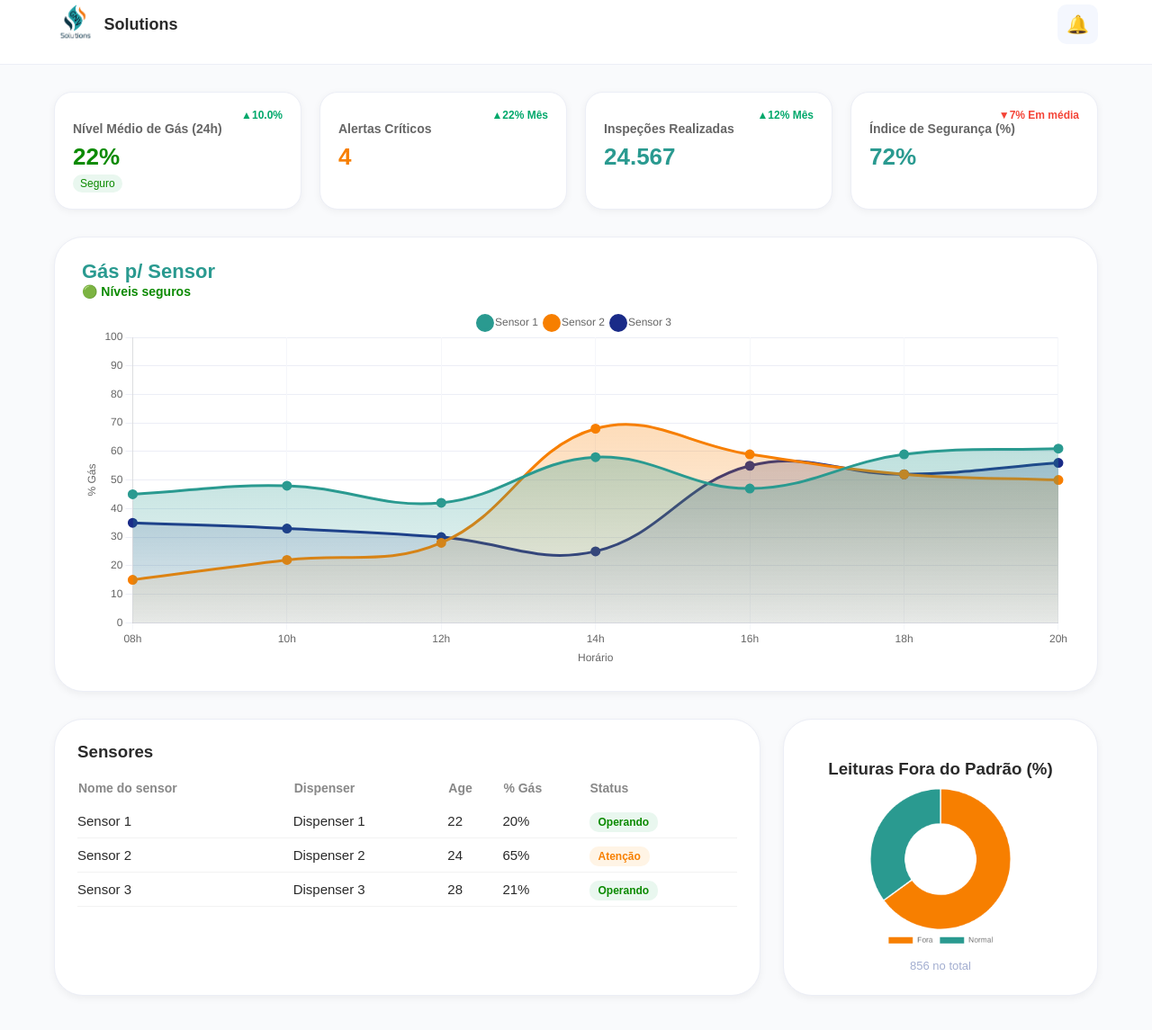
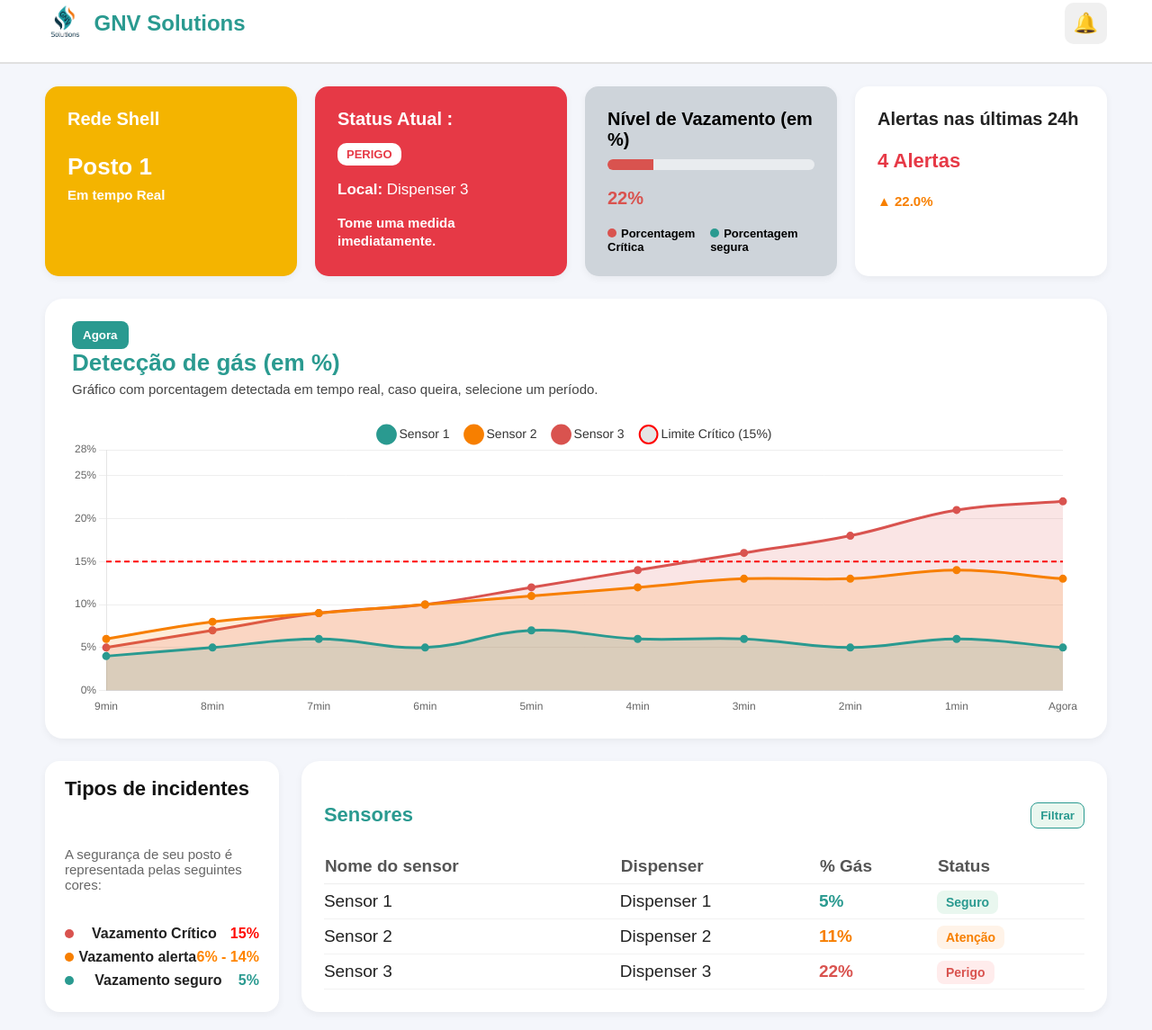
Before and after one commit to GNV-Solutions/Tecnico-do-grupo-1, a plain HTML site: page dashboard/index.html in a window 1280 px wide. Shown: the part 17-1162 px from the top of the page at 90% size. Drawn offline with nearby package versions, Linux system fonts and the light colour scheme.

Commit message:
att dash

```diff
--- a/dashboard/index.html
+++ b/dashboard/index.html
@@ -1,73 +1,90 @@
 <!DOCTYPE html>
 <html lang="pt-BR">
 <head>
-  <meta charset="UTF-8">
-  <meta name="viewport" content="width=device-width, initial-scale=1.0">
-  <title>Dashboard - Gás Solutions</title>
+  <meta charset="UTF-8" />
+  <meta name="viewport" content="width=device-width, initial-scale=1.0" />
+  <title>Dashboard - Vazamento de Gás</title>
   <script src="https://cdn.jsdelivr.net/npm/chart.js"></script>
-  <link rel="stylesheet" href="style.css">
+  <link rel="stylesheet" href="style.css" />
 </head>
 <body>
-  <header>
-    <div class="logo">
-      <img src="IMGS/LOGO DA EMPRESA.png" alt="Solutions Logo">
-      <span>Solutions</span>
+  <header class="topbar">
+    <div class="logo-area">
+      <img src="IMGS/LOGO DA EMPRESA.png" alt="Logo" class="logo-img">
+      <span class="brand">GNV Solutions</span>
     </div>
     <div class="notif">🔔</div>
   </header>
 
   <main class="container">
-    <!-- Cards Superiores -->
-    <section class="cards">
-      <div class="card green">
-        <h3>Nível Médio de Gás (24h)</h3>
-        <p>22%</p>
-        <div class="tag">Seguro</div>
-        <span class="growth">▲10.0%</span>
+    <!-- KPIs Superiores -->
+    <section class="kpi-section">
+      <div class="kpi-card yellow">
+        <h3>Rede Shell</h3>
+        <p class="title">Posto 1</p>
+        <span>Em tempo Real</span>
       </div>
 
-      <div class="card orange">
-        <h3>Alertas Críticos</h3>
-        <p>4</p>
-        <span class="growth">▲22% Mês</span>
+      <div class="kpi-card red">
+        <h3>Status Atual :</h3>
+        <div class="status-pill">PERIGO</div>
+        <p><strong>Local:</strong> Dispenser 3</p>
+        <span class="alert-msg">Tome uma medida imediatamente.</span>
       </div>
 
-      <div class="card teal">
-        <h3>Inspeções Realizadas</h3>
-        <p>24.567</p>
-        <span class="growth">▲12% Mês</span>
+      <div class="kpi-card gray">
+        <h3>Nível de Vazamento (em %)</h3>
+        <div class="bar-container">
+          <div class="bar"></div>
+        </div>
+        <p class="percent">22%</p>
+        <div class="legend-row">
+          <div><span class="dot red-dot"></span>Porcentagem Crítica</div>
+          <div><span class="dot green-dot"></span>Porcentagem segura</div>
+        </div>
       </div>
 
-      <div class="card red">
-        <h3>Índice de Segurança (%)</h3>
-        <p>72%</p>
-        <span class="drop">▼7% Em média</span>
+      <div class="kpi-card white">
+        <h3>Alertas nas últimas 24h</h3>
+        <p class="alert-number">4 Alertas</p>
+        <span class="alert-change">▲ 22.0%</span>
       </div>
     </section>
 
-    <!-- Gráfico Principal -->
-    <section class="main-box">
-      <div class="main-header">
-        <div>
-          <h2>Gás p/ Sensor</h2>
-          <span class="safe">🟢 Níveis seguros</span>
-        </div>
+    <!-- Gráfico Central -->
+    <section class="chart-section">
+      <div class="chart-header">
+        <button class="time-btn">Agora</button>
+        <h2>Detecção de gás (em %)</h2>
+        <p>Gráfico com porcentagem detectada em tempo real, caso queira, selecione um período.</p>
       </div>
       <div class="chart-container">
         <canvas id="gasChart"></canvas>
       </div>
     </section>
 
-    <!-- Parte Inferior -->
+    <!-- Seção inferior -->
     <section class="bottom-section">
-      <div class="sensor-table">
-        <h3>Sensores</h3>
+      <div class="incident-card">
+        <h3>Tipos de incidentes</h3>
+        <p>A segurança de seu posto é representada pelas seguintes cores:</p>
+        <ul>
+          <li><span class="dot red-dot"></span> Vazamento Crítico <strong>15%</strong></li>
+          <li><span class="dot orange-dot"></span> Vazamento alerta<strong>6% - 14%</strong></li>
+          <li><span class="dot green-dot"></span> Vazamento seguro <strong>5%</strong></li>
+        </ul>
+      </div>
+
+      <div class="sensor-card">
+        <div class="header">
+          <h3>Sensores</h3>
+          <button class="filter-btn">Filtrar</button>
+        </div>
         <table>
           <thead>
             <tr>
               <th>Nome do sensor</th>
               <th>Dispenser</th>
-              <th>Age</th>
               <th>% Gás</th>
               <th>Status</th>
             </tr>
@@ -76,156 +93,120 @@
             <tr>
               <td>Sensor 1</td>
               <td>Dispenser 1</td>
-              <td>22</td>
-              <td>20%</td>
-              <td><span class="status operando">Operando</span></td>
+              <td class="green-text">5%</td>
+              <td><span class="status safe">Seguro</span></td>
             </tr>
             <tr>
               <td>Sensor 2</td>
               <td>Dispenser 2</td>
-              <td>24</td>
-              <td>65%</td>
-              <td><span class="status atencao">Atenção</span></td>
+              <td class="orange-text">11%</td>
+              <td><span class="status warn">Atenção</span></td>
             </tr>
             <tr>
               <td>Sensor 3</td>
               <td>Dispenser 3</td>
-              <td>28</td>
-              <td>21%</td>
-              <td><span class="status operando">Operando</span></td>
+              <td class="red-text">22%</td>
+              <td><span class="status danger">Perigo</span></td>
             </tr>
           </tbody>
         </table>
-      </div>
-
-      <div class="donut">
-        <h3>Leituras Fora do Padrão (%)</h3>
-        <canvas id="donutChart" class="chart-donut"></canvas>
-        <small>856 no total</small>
       </div>
     </section>
   </main>
 
 <script>
-  // ================== Gráfico de Linhas com Gradiente ==================
-  const ctx = document.getElementById('gasChart').getContext('2d');
+  var ctx = document.getElementById("gasChart").getContext("2d");
 
-  // Gradientes suaves
-  const gradient1 = ctx.createLinearGradient(0, 0, 0, 400);
-  gradient1.addColorStop(0, 'rgba(42, 154, 144, 0.5)');
-  gradient1.addColorStop(1, 'rgba(42, 154, 144, 0)');
-
-  const gradient2 = ctx.createLinearGradient(0, 0, 0, 400);
-  gradient2.addColorStop(0, 'rgba(247, 127, 0, 0.4)');
-  gradient2.addColorStop(1, 'rgba(247, 127, 0, 0)');
-
-  const gradient3 = ctx.createLinearGradient(0, 0, 0, 400);
-  gradient3.addColorStop(0, 'rgba(26, 43, 136, 0.4)');
-  gradient3.addColorStop(1, 'rgba(26, 43, 136, 0)');
-
-  new Chart(ctx, {
-    type: 'line',
+  var gasChart = new Chart(ctx, {
+    type: "line",
     data: {
-      labels: ['08h', '10h', '12h', '14h', '16h', '18h', '20h'],
+      labels: ["9min","8min","7min","6min","5min","4min","3min","2min","1min","Agora"],
       datasets: [
         {
-          label: 'Sensor 1',
-          data: [45, 48, 42, 58, 47, 59, 61],
-          borderColor: '#2A9A90',
-          backgroundColor: gradient1,
+          label: "Sensor 1",
+          data: [4,5,6,5,7,6,6,5,6,5],
+          borderColor: "#2A9A90",
+          backgroundColor: "rgba(42,154,144,0.15)",
           borderWidth: 3,
           fill: true,
           tension: 0.4,
-          pointRadius: 4,
-          pointHoverRadius: 6,
-          pointBackgroundColor: '#2A9A90'
+          pointBackgroundColor: "#2A9A90"
         },
         {
-          label: 'Sensor 2',
-          data: [15, 22, 28, 68, 59, 52, 50],
-          borderColor: '#F77F00',
-          backgroundColor: gradient2,
+          label: "Sensor 2",
+          data: [6,8,9,10,11,12,13,13,14,13],
+          borderColor: "#f77f00",
+          backgroundColor: "rgba(247,127,0,0.15)",
           borderWidth: 3,
           fill: true,
           tension: 0.4,
-          pointRadius: 4,
-          pointHoverRadius: 6,
-          pointBackgroundColor: '#F77F00'
+          pointBackgroundColor: "#f77f00"
         },
         {
-          label: 'Sensor 3',
-          data: [35, 33, 30, 25, 55, 52, 56],
-          borderColor: '#1A2B88',
-          backgroundColor: gradient3,
+          label: "Sensor 3",
+          data: [5,7,9,10,12,14,16,18,21,22],
+          borderColor: "#d9534f",
+          backgroundColor: "rgba(217,83,79,0.15)",
           borderWidth: 3,
           fill: true,
           tension: 0.4,
-          pointRadius: 4,
-          pointHoverRadius: 6,
-          pointBackgroundColor: '#1A2B88'
+          pointBackgroundColor: "#d9534f"
+        },
+        {
+          label: "Limite Crítico (15%)",
+          data: Array(10).fill(15),
+          borderColor: "#ff0000",
+          borderWidth: 2,
+          borderDash: [6,4],
+          fill: false,
+          pointRadius: 0
         }
       ]
     },
     options: {
       responsive: true,
       maintainAspectRatio: false,
-      interaction: {
-        mode: 'index',
-        intersect: false
-      },
       plugins: {
         legend: {
-          position: 'top',
-          labels: { usePointStyle: true, boxWidth: 10, font: { size: 12 } }
+          display: true,
+          labels: {
+            color: "#333",
+            usePointStyle: true,
+            pointStyle: "circle",
+            padding: 20,
+            font: { size: 14 }
+          },
+          onClick: function(e, legendItem, legend) {
+            // Alterna visibilidade ao clicar
+            var index = legendItem.datasetIndex;
+            var chart = legend.chart;
+            chart.setDatasetVisibility(index, !chart.isDatasetVisible(index));
+            chart.update();
+          }
         },
         tooltip: {
-          enabled: true,
-          backgroundColor: '#ffffff',
-          titleColor: '#333',
-          bodyColor: '#333',
-          borderColor: '#eee',
+          backgroundColor: "#fff",
+          titleColor: "#333",
+          bodyColor: "#333",
+          borderColor: "#ddd",
           borderWidth: 1
         }
       },
-      animation: {
-        duration: 1500,
-        easing: 'easeOutQuart'
-      },
       scales: {
         y: {
-          beginAtZero: true,
-          max: 100,
-          title: { display: true, text: '% Gás', color: '#666' },
-          grid: { color: '#ECEEF6' },
-          ticks: { color: '#666' }
+          min: 0,
+          max: 28,
+          ticks: { color: "#666", callback: function(v) { return v + "%"; } },
+          grid: { color: "#eee" }
         },
         x: {
-          title: { display: true, text: 'Horário', color: '#666' },
-          grid: { color: '#F5F6FA' },
-          ticks: { color: '#666' }
+          ticks: { color: "#666" },
+          grid: { display: false }
         }
       }
     }
   });
+</script>
 
-  // ================== Gráfico de Rosca ==================
-  const ctxDonut = document.getElementById('donutChart');
-  new Chart(ctxDonut, {
-    type: 'doughnut',
-    data: {
-      labels: ['Fora', 'Normal'],
-      datasets: [{
-        data: [65, 35],
-        backgroundColor: ['#F77F00', '#2A9A90'],
-        hoverOffset: 6
-      }]
-    },
-    options: {
-      plugins: {
-        legend: { display: true, position: 'bottom' }
-      }
-    }
-  });
-</script>
 </body>
 </html>
--- a/dashboard/style.css
+++ b/dashboard/style.css
@@ -1,245 +1,324 @@
+/* ===== RESET ===== */
 * {
   box-sizing: border-box;
-  font-family: 'DM Sans', sans-serif;
+  font-family: "DM Sans", sans-serif;
 }
 
 body {
   margin: 0;
-  background-color: #f9fafc;
-  color: #2A2A2A;
+  background: #f4f6fb;
+  color: #222;
+  font-size: 17px;
 }
 
-/* HEADER */
-header {
+/* ===== HEADER ===== */
+.topbar {
   display: flex;
   justify-content: space-between;
   align-items: center;
-  padding: 20px 60px;
-  background-color: white;
-  border-bottom: 1px solid #ECEEF6;
+  padding: 20px 50px;
+  background: #ffffff;
+  border-bottom: 2px solid #e0e0e0;
 }
 
-.logo {
+.logo-area {
   display: flex;
   align-items: center;
+  gap: 10px;
 }
 
-.logo img {
-  height: 48px;
-  margin-right: 8px;
+.logo-img {
+  height: 45px;
 }
 
-.logo span {
-  font-weight: 600;
-  font-size: 18px;
-  color: #2A2A2A;
+.brand {
+  font-weight: 700;
+  font-size: 24px;
+  color: #2a9a90;
 }
 
 .notif {
-  background: #F4F7FE;
+  background: #f0f0f0;
   padding: 10px;
   border-radius: 10px;
-  font-size: 20px;
+  font-size: 22px;
 }
 
-/* CONTAINER */
+/* ===== CONTAINER ===== */
 .container {
-  padding: 30px 60px;
+  padding: 25px 50px;
   display: flex;
   flex-direction: column;
-  gap: 30px;
+  gap: 25px;
 }
 
-/* CARDS SUPERIORES */
-.cards {
-  display: flex;
-  justify-content: space-between;
-  flex-wrap: wrap;
+/* ===== KPI SECTION ===== */
+.kpi-section {
+  display: grid;
+  grid-template-columns: repeat(4, 1fr);
   gap: 20px;
 }
 
-.card {
-  flex: 1;
-  min-width: 220px;
-  background: white;
-  border: 1px solid #ECEEF6;
-  border-radius: 20px;
-  padding: 18px 20px;
+.kpi-card {
+  border-radius: 15px;
+  padding: 25px;
   text-align: left;
-  box-shadow: 0 2px 8px rgba(0,0,0,0.05);
-  position: relative;
+  color: #fff;
+  box-shadow: 0 3px 8px rgba(0, 0, 0, 0.05);
 }
 
-.card h3 {
-  font-size: 14px;
+.kpi-card.yellow {
+  background: #f4b400;
+}
+.kpi-card.red {
+  background: #e63946;
+}
+.kpi-card.gray {
+  background: #ced4da;
+  color: #000;
+}
+.kpi-card.white {
+  background: #ffffff;
+  color: #222;
+}
+
+.kpi-card h3 {
+  font-size: 20px;
+  margin: 0 0 10px 0;
+  font-weight: 700;
+}
+.kpi-card .title {
+  font-size: 26px;
+  font-weight: 800;
+  margin-bottom: 6px;
+}
+.kpi-card span {
+  font-size: 15px;
+  font-weight: 600;
+}
+
+.kpi-card.red .status-pill {
+  background: #fff;
+  color: #e63946;
+  font-weight: 800;
+  border-radius: 10px;
+  padding: 5px 10px;
+  font-size: 13px;
+  display: inline-block;
+  margin-top: 5px;
+}
+
+/* Barra de progresso */
+.kpi-card.gray .bar-container {
+  background: #e9ecef;
+  border-radius: 8px;
+  height: 12px;
+  margin: 10px 0;
+  overflow: hidden;
+}
+.kpi-card.gray .bar {
+  background: #d9534f;
+  width: 22%;
+  height: 100%;
+}
+.kpi-card.gray .percent {
+  font-weight: 800;
+  font-size: 20px;
+  color: #d9534f;
+}
+.legend-row {
+  display: flex;
+  justify-content: space-between;
+  font-size: 13px;
+  font-weight: 600;
+}
+.dot {
+  width: 10px;
+  height: 10px;
+  border-radius: 50%;
+  display: inline-block;
+  margin-right: 5px;
+}
+.red-dot { background: #d9534f; }
+.green-dot { background: #2a9a90; }
+.orange-dot { background: #f77f00; }
+
+.kpi-card.white .alert-number {
+  color: #e63946;
+  font-weight: 800;
+  font-size: 22px;
+}
+.kpi-card.white .alert-change {
+  color: #f77f00;
+  font-size: 15px;
+  font-weight: 700;
+}
+
+/* ===== GRÁFICO ===== */
+.chart-section {
+  background: #ffffff;
+  border-radius: 20px;
+  padding: 25px 30px;
+  box-shadow: 0 3px 8px rgba(0, 0, 0, 0.05);
+}
+.chart-header h2 {
+  color: #2a9a90;
+  margin: 0;
+  font-size: 26px;
+}
+.chart-header p {
+  color: #444;
+  font-size: 15px;
+  margin-top: 5px;
+}
+.chart-header .time-btn {
+  background: #2a9a90;
+  color: #fff;
+  border: none;
+  border-radius: 8px;
+  padding: 8px 12px;
+  font-weight: 700;
+  cursor: pointer;
+}
+.chart-header .time-btn:hover {
+  background: #247d76;
+}
+.chart-container {
+  width: 100%;
+  height: 340px;
+  margin-top: 10px;
+}
+
+/* ===== SEÇÃO INFERIOR ===== */
+.bottom-section {
+  display: grid;
+  grid-template-columns: 0.45fr 1.55fr;
+  gap: 25px;
+  align-items: stretch;
+}
+
+/* ===== INCIDENTES ===== */
+.incident-card {
+  background: #ffffff;
+  border-radius: 16px;
+  padding: 18px 22px;
+  box-shadow: 0 3px 8px rgba(0, 0, 0, 0.05);
+  font-size: 17px;
+  height: 100%;
+  display: flex;
+  flex-direction: column;
+  justify-content: space-between;
+}
+
+.incident-card h3 {
+  margin: 0 0 8px 0;
+  font-size: 22px;
+  color: #131313;
+}
+
+.incident-card p {
   color: #666;
+  font-size: 15px;
+  margin-bottom: 10px;
+}
+
+.incident-card ul {
+  list-style: none;
+  padding: 0;
+  margin: 0;
+}
+
+.incident-card li {
+  display: flex;
+  justify-content: space-between;
+  align-items: center;
+  font-weight: 700;
+  font-size: 16px;
   margin-bottom: 8px;
 }
 
-.card p {
-  font-size: 26px;
-  margin: 4px 0;
-  font-weight: 700;
+.incident-card li strong {
+  font-weight: 800;
 }
 
-.card .tag {
-  background: #E9F7EF;
-  color: #0B8A00;
-  padding: 3px 8px;
-  border-radius: 10px;
-  font-size: 12px;
-  display: inline-block;
+.incident-card li:nth-child(1) strong {
+  color: #ff0800;
+}
+.incident-card li:nth-child(2) strong {
+  color: #ff8400;
+}
+.incident-card li:nth-child(3) strong {
+  color: #2a9a90;
 }
 
-.card .growth,
-.card .drop {
-  position: absolute;
-  top: 18px;
-  right: 20px;
-  font-size: 12px;
-  font-weight: 600;
+/* ===== SENSORES ===== */
+.sensor-card {
+  background: #ffffff;
+  border-radius: 20px;
+  padding: 25px;
+  box-shadow: 0 3px 8px rgba(0, 0, 0, 0.05);
+  height: 100%;
 }
 
-.growth { color: #00A86B; }
-.drop { color: #F44336; }
-
-.green p { color: #0B8A00; }
-.orange p { color: #F77F00; }
-.teal p { color: #2A9A90; }
-.red p { color: #2A9A90; }
-
-/* GRÁFICO PRINCIPAL */
-.main-box {
-  background: #FFFFFF;
-  border: 1px solid #ECEEF6;
-  border-radius: 32px;
-  padding: 25px 30px;
-  width: 100%;
-  box-shadow: 0 3px 8px rgba(0,0,0,0.05);
-}
-
-.main-header {
+.sensor-card .header {
   display: flex;
   justify-content: space-between;
   align-items: center;
   margin-bottom: 10px;
 }
-
-.main-header h2 {
+.sensor-card h3 {
   font-size: 22px;
-  color: #2A9A90;
+  color: #2a9a90;
+}
+.filter-btn {
+  background: #e9f7ef;
+  color: #2a9a90;
+  border: 1px solid #2a9a90;
+  border-radius: 8px;
+  padding: 6px 10px;
   font-weight: 700;
-  margin: 0;
+  cursor: pointer;
 }
-
-.safe {
-  color: #0B8A00;
-  font-weight: 600;
-  font-size: 14px;
-}
-
-.chart-container {
-  width: 100%;
-  height: 400px;
-}
-
-/* SEÇÃO INFERIOR */
-.bottom-section {
-  display: flex;
-  flex-wrap: wrap;
-  justify-content: space-between;
-  gap: 25px;
-}
-
-.sensor-table, .donut {
-  background: #fff;
-  border: 1px solid #ECEEF6;
-  border-radius: 32px;
-  padding: 25px;
-  box-shadow: 0 3px 8px rgba(0,0,0,0.05);
-}
-
-.sensor-table {
-  flex: 2;
-  min-width: 450px;
-}
-
-.sensor-table h3 {
-  margin-top: 0;
-  color: #2A2A2A;
-  margin-bottom: 20px;
+.filter-btn:hover {
+  background: #2a9a90;
+  color: #fff;
 }
 
 table {
   width: 100%;
   border-collapse: collapse;
+  font-size: 19px;
 }
-
 th {
   text-align: left;
-  font-size: 14px;
-  color: #888;
-  padding-bottom: 10px;
+  color: #555;
+  padding-bottom: 8px;
+  border-bottom: 1px solid #eee;
 }
-
 td {
-  padding: 10px 0;
-  border-bottom: 1px solid #F2F2F2;
-  font-size: 15px;
+  padding: 8px 0;
+  border-bottom: 1px solid #f2f2f2;
 }
+.green-text { color: #2a9a90; font-weight: 700; }
+.orange-text { color: #f77f00; font-weight: 700; }
+.red-text { color: #d9534f; font-weight: 700; }
 
 .status {
-  padding: 4px 10px;
-  border-radius: 10px;
-  font-size: 12px;
+  padding: 5px 10px;
+  border-radius: 8px;
+  font-size: 14px;
   font-weight: 700;
 }
+.safe  { background:#e9f7ef; color: #2a9a90; }
+.warn  { background:#fff3e8; color: #f77f00; }
+.danger{ background:#ffecec; color: #d9534f; }
 
-.operando {
-  background: #E9F7EF;
-  color: #0B8A00;
+/* ===== RESPONSIVO ===== */
+@media (max-width: 992px) {
+  .kpi-section { grid-template-columns: 1fr 1fr; }
+  .bottom-section { grid-template-columns: 1fr; }
 }
-
-.atencao {
-  background: #FFF4E5;
-  color: #F77F00;
+@media (max-width: 768px) {
+  .kpi-section { grid-template-columns: 1fr; }
+  .container { padding: 20px; }
 }
-
-/* GRÁFICO DE ROSCA */
-.donut {
-  flex: 1;
-  min-width: 300px;
-  max-width: 350px;
-  display: flex;
-  flex-direction: column;
-  align-items: center;
-}
-
-.donut h3 {
-  margin-bottom: 10px;
-  color: #2A2A2A;
-}
-
-.donut small {
-  color: #A3AED0;
-  font-size: 13px;
-  margin-top: 10px;
-}
-
-.chart-donut {
-  width: 180px !important;
-  height: 180px !important;
-}
-
-/* RESPONSIVIDADE */
-@media (max-width: 1024px) {
-  .container { padding: 20px 30px; }
-  .main-box { padding: 20px; }
-  .chart-container { height: 320px; }
-}
-
-@media (max-width: 768px) {
-  .cards { flex-direction: column; }
-  .bottom-section { flex-direction: column; }
-  .sensor-table, .donut { width: 100%; }
-}
```
